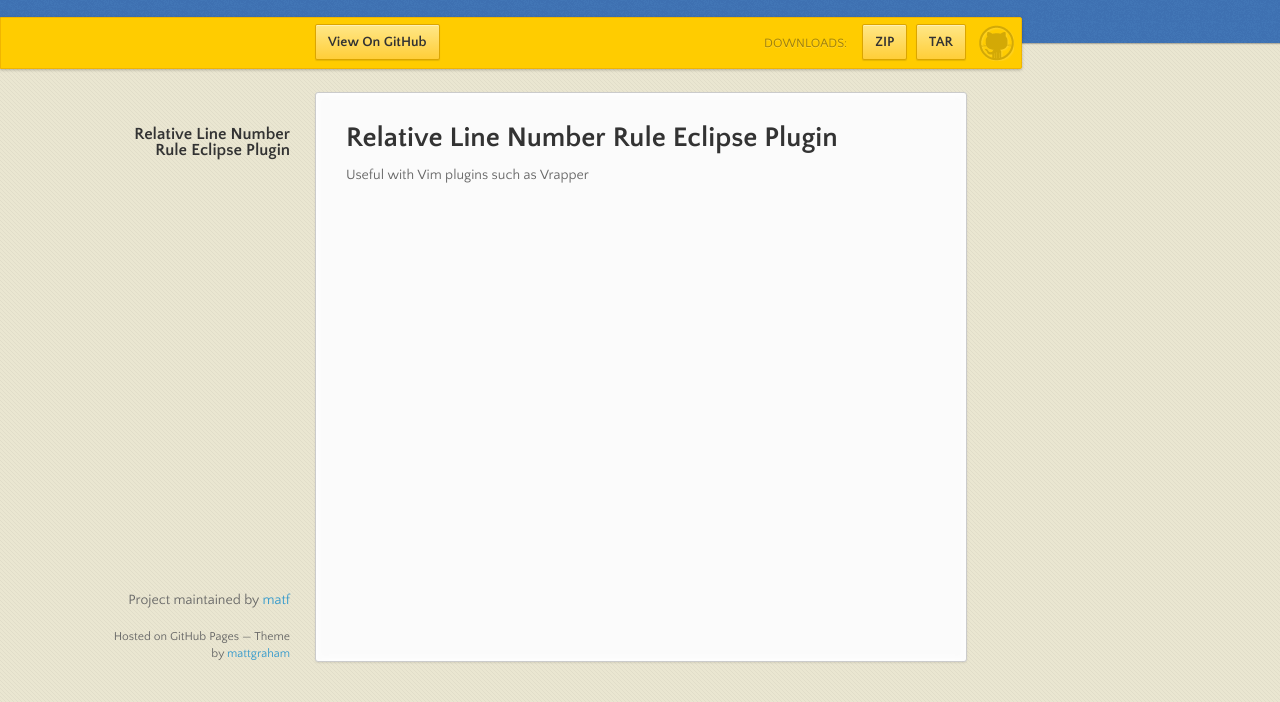
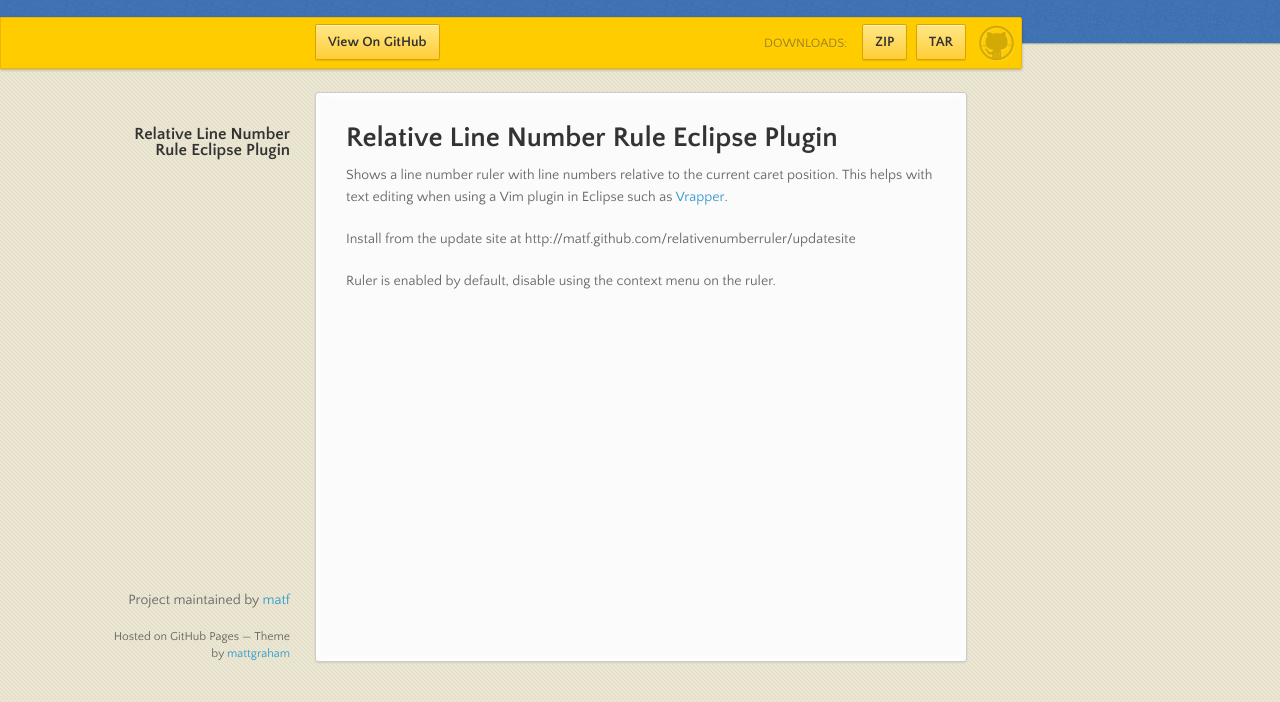
Before and after one commit to matf/relativenumberruler, a plain HTML site: page index.html in a window 1280 px wide. Shown: the part 98-800 px from the top of the page. Drawn offline with nearby package versions, Linux system fonts and the light colour scheme.

Commit message:
Added update site link

```diff
--- a/index.html
+++ b/index.html
@@ -41,7 +41,12 @@
       <section>
         <h1>Relative Line Number Rule Eclipse Plugin</h1>
 
-<p>Useful with Vim plugins such as Vrapper</p>
+	<p>
+		Shows a line number ruler with line numbers relative to the current caret position. This helps with text editing
+		when using a Vim plugin in Eclipse such as <a href="http://vrapper.sourceforge.net">Vrapper</a>.</p>
+	</p>
+	<p>Install from the update site at http://matf.github.com/relativenumberruler/updatesite</p>
+	<p>Ruler is enabled by default, disable using the context menu on the ruler.</p>
       </section>
       <footer>
         <p>Project maintained by <a href="https://github.com/matf">matf</a></p>
```
